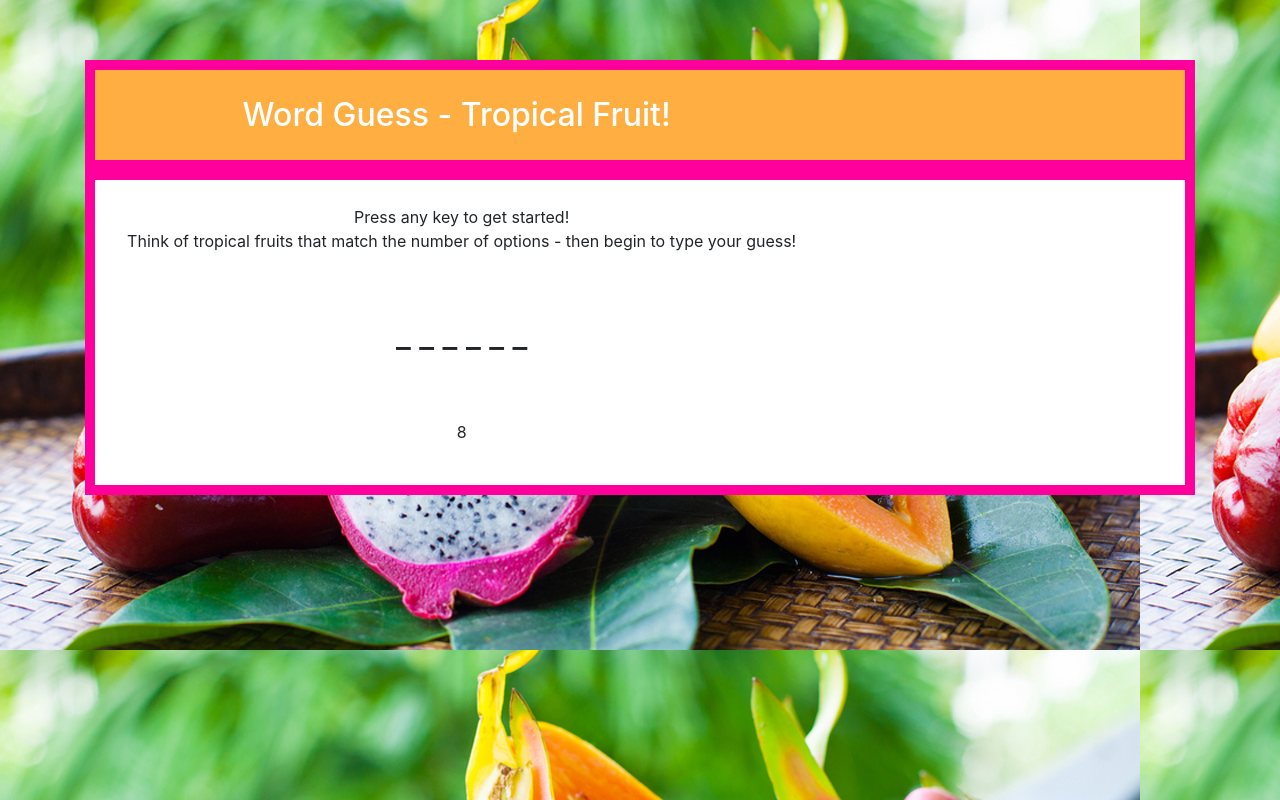
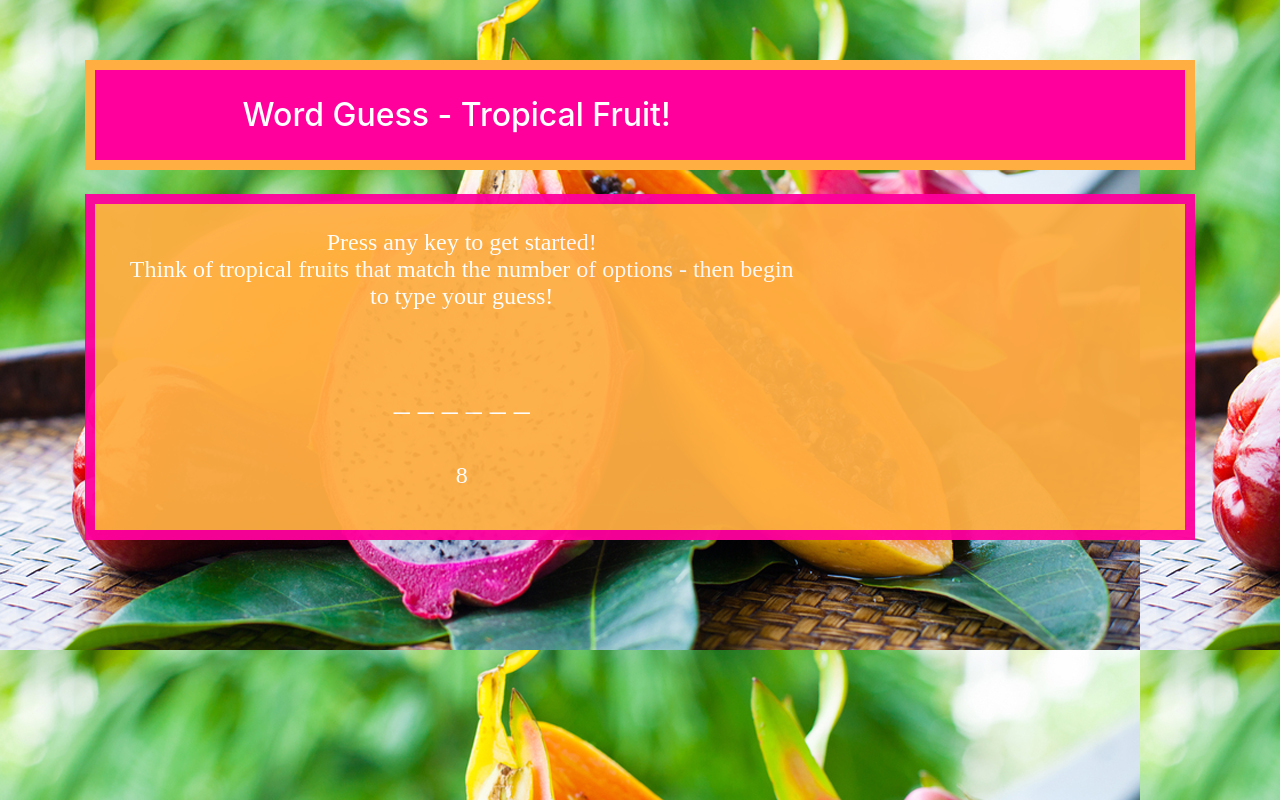
Before and after one commit to katiehaster/Word-Guess-Game, a plain HTML site: page index.html in a window 1280 px wide. Drawn offline with nearby package versions, Linux system fonts and the light colour scheme.

Commit message:
More CSS changes

```diff
--- a/assets/css/style.css
+++ b/assets/css/style.css
@@ -4,18 +4,22 @@ body{
 
 .top-box{
     margin-top: 60px;
-    background-color:#ffae42;
-    border: solid rgb(255, 0, 157) 10px;
+    background-color:rgb(255, 0, 157);
+    border: solid #ffae42 10px;
     padding: 10px;
     color: white;
     text-align: center;
 }
 
 #main-box{
-    background-color: white;
+    background-color: #ffae42;
+    opacity: .95;
     border: solid rgb(255, 0, 157) 10px;
     padding: 25px;
     text-align: center;
+    font: 24px bold;
+    color: white;
+
 }
 
 /* #jumbotron {
```
Also changed, not shown: index.html (+1 -1 lines).
